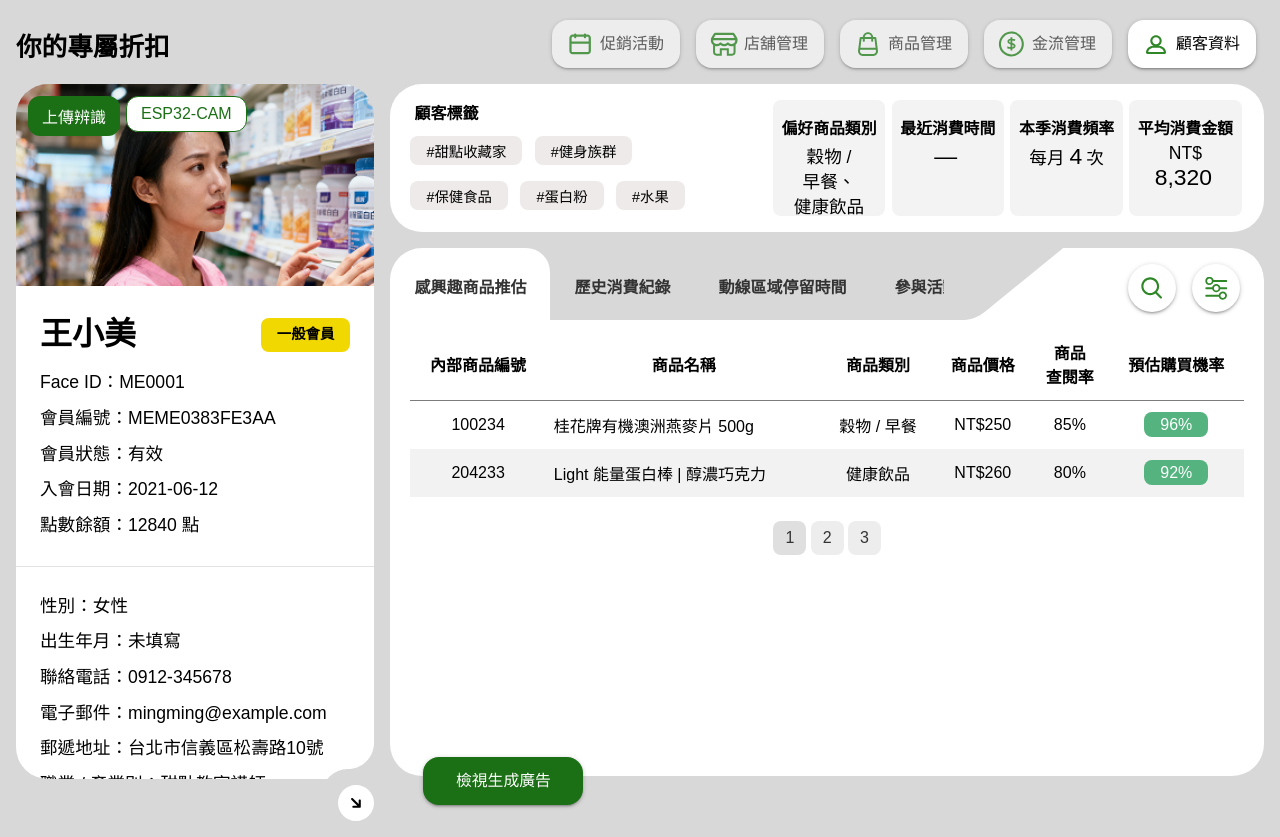
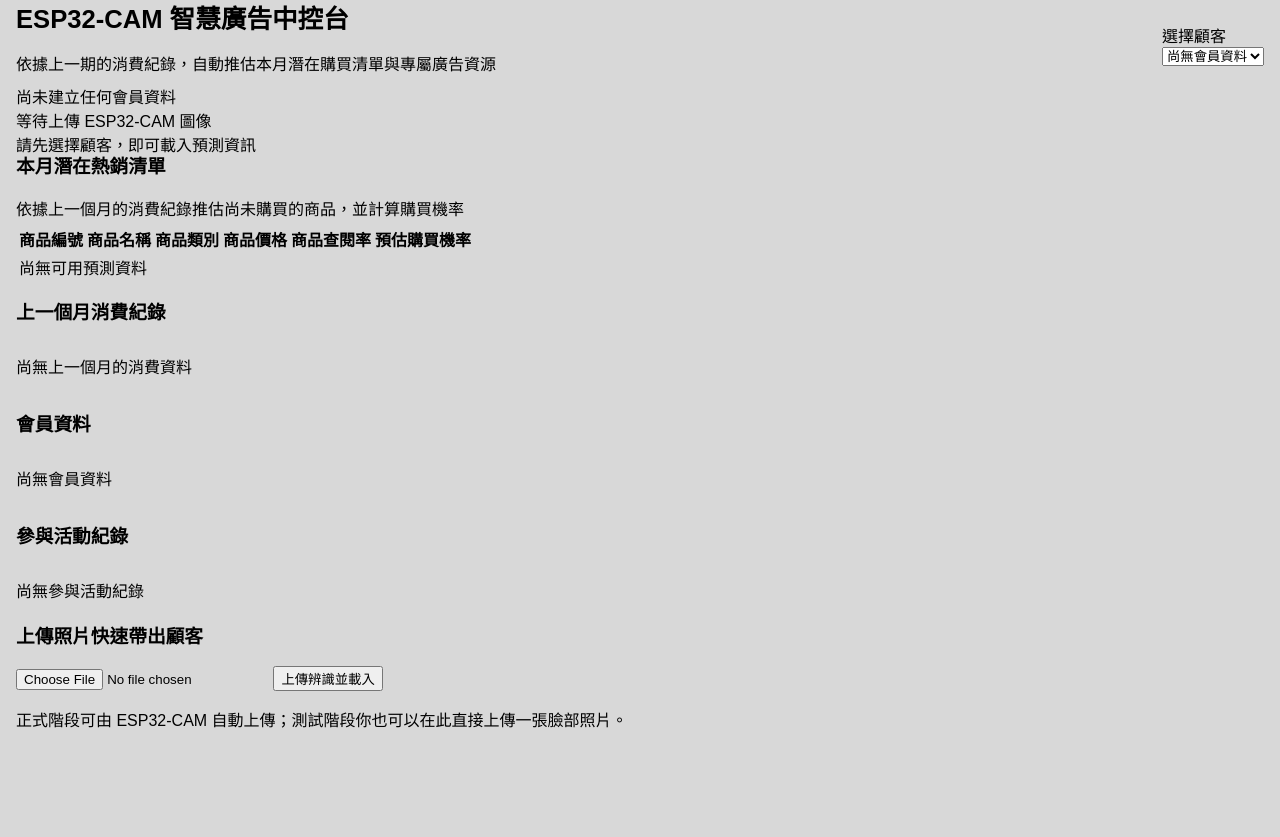
Before and after one commit to phantom810193/esp32cam, a Flask app: page /manager in a window 1280 px wide. After the commit the page ends 728 px from the top, so only its background shows below. Run offline with Flask 3, Linux system fonts and the light colour scheme; data comes from the database, SQL or seed files in the repository; parts of the project's set-up code (start-up, migrations or seed data) failed here and were passed over.

Commit message:
Update manager.html

```diff
--- a/backend/templates/manager.html
+++ b/backend/templates/manager.html
@@ -1,206 +1,210 @@
-<!DOCTYPE html>
+<!doctype html>
 <html lang="zh-Hant">
   <head>
-  <meta charset="UTF-8">
-  <meta name="viewport" content="width=device-width, initial-scale=1.0">
-  <title>你的專屬折扣</title>
+    <meta charset="utf-8">
+    <meta name="viewport" content="width=device-width, initial-scale=1">
+    <title>智慧廣告管理後台</title>
     <link rel="stylesheet" href="{{ url_for('static', filename='css/manager.css') }}">
+    <link rel="preconnect" href="https://fonts.googleapis.com">
+    <link href="https://fonts.googleapis.com/css2?family=Inter:wght@500;700&family=Noto+Sans+TC:wght@400;500;700&display=swap" rel="stylesheet">
   </head>
   <body>
-  <header>
-    <h1>你的專屬折扣</h1>
-    <nav>
-      <ul id="nav-links">
-        <li class="event"><a href="#" title="促銷活動">促銷活動</a></li>
-        <li class="shop"><a href="#" title="店舖管理">店舖管理</a></li>
-        <li class="product"><a href="#" title="商品管理">商品管理</a></li>
-        <li class="payment"><a href="#" title="金流管理">金流管理</a></li>
-        <li class="customer active"><a href="#" title="顧客資料">顧客資料</a></li>
-      </ul>
-    </nav>
+    <div class="manager-shell">
+      <header class="manager-header">
+        <div class="header-title">
+          <h1>ESP32-CAM 智慧廣告中控台</h1>
+          <p>依據上一期的消費紀錄，自動推估本月潛在購買清單與專屬廣告資源</p>
+        </div>
+        <form class="member-picker" method="get" action="{{ url_for('manager_dashboard_view') }}">
+          <label for="member_id">選擇顧客</label>
+          <div class="picker-input">
+            <select id="member_id" name="member_id" onchange="this.form.submit()">
+              {% if members %}
+                {% for profile in members %}
+                  <option value="{{ profile.member_id }}" {% if context and profile.member_id == context.member_id %}selected{% endif %}>
+                    {{ profile.mall_member_id or profile.member_id }} · {{ profile.profile_label|replace('-', ' ') }}
+                  </option>
+                {% endfor %}
+              {% else %}
+                <option value="" selected>尚無會員資料</option>
+              {% endif %}
+            </select>
+            <noscript><button type="submit">載入</button></noscript>
+          </div>
+        </form>
       </header>
 
-  <main id="customer-profile">
-    <!-- 左側：顧客卡 -->
-    <article id="customer-information">
-      <h2 class="hide">顧客資料</h2>
+      {% if error %}
+        <div class="alert">{{ error }}</div>
+      {% endif %}
 
-      <!-- 顧客照片：優先最新上傳；否則預設 -->
-      <figure class="customer-photo">
-        {% set photo_src = (context.hero_image_url if context and context.hero_image_url else url_for('static', filename='images/face.jpg')) %}
-        <img src="{{ photo_src }}" alt="Customer Photo">
-
-        <!-- 測試：本地上傳圖片立即辨識（POST 到 /manager） -->
-        <form class="photo-upload" method="post" enctype="multipart/form-data" style="position:absolute;left:12px;top:12px;">
-          <input id="image" name="image" type="file" accept="image/*" onchange="this.form.submit()" style="display:none">
-          <label for="image" class="btn a" title="上傳圖片辨識"
-                 style="display:inline-block;background:#1B6F15;color:#fff;padding:8px 14px;border-radius:12px;cursor:pointer;">上傳辨識</label>
-        </form>
-
-        <!-- 正式：ESP32-CAM 導覽（可改為你的前台上傳流程） -->
-        <a href="{{ url_for('index') }}" title="ESP32-CAM"
-           style="position:absolute;left:110px;top:12px;background:#fff;color:#1B6F15;padding:8px 14px;border-radius:12px;text-decoration:none;border:1px solid #1B6F15;">ESP32-CAM</a>
-      </figure>
-
-      <section class="customer-infolist">
-        <ul class="customer-basic-info">
-          <li class="customer-name">{{ (context.member.mall_member_id if context and context.member and context.member.mall_member_id else "王小美") }}</li>
-          <li class="customer-level general">一般會員</li>
-          <li>Face ID：{{ context.member_id if context else "ME0001" }}</li>
-          <li>會員編號：{{ context.member.mall_member_id if context and context.member and context.member.mall_member_id else "MEME0383FE3AA" }}</li>
-          <li>會員狀態：{{ context.member.member_status if context and context.member and context.member.member_status else "有效" }}</li>
-          <li>入會日期：{{ context.member.joined_at if context and context.member and context.member.joined_at else "2021-06-12" }}</li>
-          <li>點數餘額：{{ "%.0f"|format(context.member.points_balance) if context and context.member and context.member.points_balance is not none else "12840" }} 點</li>
-        </ul>
-
-        <ul class="customer-contact-info">
-          <li>性別：{{ context.member.gender if context and context.member and context.member.gender else "女性" }}</li>
-          <li>出生年月：{{ context.member.birth_month if context and context.member and context.member.birth_month else "未填寫" }}</li>
-          <li>聯絡電話：{{ context.member.phone if context and context.member and context.member.phone else "0912-345678" }}</li>
-          <li>電子郵件：{{ context.member.email if context and context.member and context.member.email else "mingming@example.com" }}</li>
-          <li>郵遞地址：{{ context.member.address if context and context.member and context.member.address else "台北市信義區松壽路10號" }}</li>
-          <li>職業 / 產業別：{{ context.member.occupation if context and context.member and context.member.occupation else "甜點教室講師" }}</li>
-        </ul>
-      </section>
-    </article>
-
-    <!-- 右側：標籤、偏好、清單頁籤 -->
-    <article id="customer-details">
-      <section id="customer-tags">
-        <h2>顧客標籤</h2>
-        <ul class="customer-taglist">
-          <li>#甜點收藏家</li>
-          <li>#健身族群</li>
-          <li>#保健食品</li>
-          <li>#蛋白粉</li>
-          <li>#水果</li>
-          <li>#美妝愛好</li>
-        </ul>
+      <main class="dashboard">
+        <section class="hero-card">
+          <div class="hero-image">
+            {% if context and context.hero_image_url %}
+              <img src="{{ context.hero_image_url }}" alt="顧客影像" loading="lazy">
+            {% else %}
+              <div class="hero-placeholder">等待上傳 ESP32-CAM 圖像</div>
+            {% endif %}
+          </div>
+          <div class="hero-info">
+            {% if context %}
+              {% set member_profile = context.member %}
+              {% set display_name = member_profile.mall_member_id if member_profile and member_profile.mall_member_id else (member_profile.member_id if member_profile and member_profile.member_id else context.member_id) %}
+              <div class="hero-meta">
+                <span class="tag scenario">情境：{{ context.scenario_key }}</span>
+                <span class="tag window">分析區間：{{ context.prediction.window_label }}</span>
+              </div>
+              <h2>{{ display_name or '未知顧客' }}</h2>
+              <p class="member-profile">{{ member_profile.profile_label|replace('-', ' ') if member_profile else '尚未辨識' }}</p>
+              <dl class="hero-stats">
+                <div>
+                  <dt>核心主打</dt>
+                  <dd>{{ context.analysis.recommended_item or '等待歷史累積' }}</dd>
+                </div>
+                <div>
+                  <dt>預估轉換率</dt>
+                  <dd>{{ context.analysis.probability_percent }}%</dd>
+                </div>
+                <div>
+                  <dt>歷史訂單數</dt>
+                  <dd>{{ context.analysis.total_purchases }}</dd>
+                </div>
+              </dl>
+              <div class="hero-links">
+                <a class="btn" href="{{ context.ad_url }}" target="_blank" rel="noopener">顧客版廣告頁</a>
+                <a class="btn" href="{{ context.ad_image_url }}" target="_blank" rel="noopener">下載疊字廣告圖</a>
+              </div>
+            {% else %}
+              <div class="hero-empty">請先選擇顧客，即可載入預測資訊</div>
+            {% endif %}
+          </div>
         </section>
 
-      <section id="customer-preferences">
-        <h2 class="hide">顧客偏好</h2>
-        <ul class="customer-preferencelist">
-          <li><span>偏好商品類別</span>穀物 / 早餐、健康飲品</li>
-          <li><span>最近消費時間</span><i>{{ (context.prediction.window_label if context and context.prediction else "—") }}</i></li>
-          <li><span>本季消費頻率</span>每月 <i>4</i>次</li>
-          <li><span>平均消費金額</span>NT$ <i>8,320</i></li>
-        </ul>
-      </section>
-
-      <section id="customer-purchase-history">
-        <h2 class="hide">顧客購買歷史</h2>
-        <span id="tab-1">1</span>
-        <span id="tab-2">2</span>
-        <span id="tab-3">3</span>
-        <span id="tab-4">4</span>
-
-        <div id="tab">
-          <ul>
-            <li><a href="#tab-1" title="感興趣商品推估">感興趣商品推估</a></li>
-            <li><a href="#tab-2" title="歷史消費紀錄">歷史消費紀錄</a></li>
-            <li><a href="#tab-3" title="動線區域停留時間">動線區域停留時間</a></li>
-            <li><a href="#tab-4" title="參與活動紀錄">參與活動紀錄</a></li>
-          </ul>
-
-          <!-- Tab 1：感興趣商品推估 -->
-          <div class="tab-content-1">
-            <h3 class="hide">感興趣商品推估</h3>
-            <ul class="tool">
-              <li><a href="#" class="search">搜尋</a></li>
-              <li><a href="#" class="filter">篩選</a></li>
-            </ul>
-
+        <section class="insights-card">
+          <header>
+            <div>
+              <h3>本月潛在熱銷清單</h3>
+              <p>依據上一個月的消費紀錄推估尚未購買的商品，並計算購買機率</p>
+            </div>
+            {% if context %}
+              <span class="window-label">分析窗口：{{ context.prediction.window_label }}</span>
+            {% endif %}
+          </header>
+          <div class="table-wrapper">
             <table>
               <thead>
                 <tr>
-                <th>內部商品編號</th>
+                  <th>商品編號</th>
                   <th>商品名稱</th>
                   <th>商品類別</th>
                   <th>商品價格</th>
-                <th>商品<br/>查閱率</th>
+                  <th>商品查閱率</th>
                   <th>預估購買機率</th>
                 </tr>
               </thead>
               <tbody>
-              {% if context and context.prediction and context.prediction.items %}
-                {% for it in context.prediction.items %}
+                {% if context and context.prediction.items %}
+                  {% for item in context.prediction.items %}
                     <tr>
-                    <td>{{ it.product_code }}</td>
-                    <td>{{ it.product_name }}</td>
-                    <td>{{ it.category_label }}</td>
-                    <td>NT$ {{ '%.0f'|format(it.price) }}</td>
-                    <td>{{ '%.0f'|format(it.view_rate_percent or 0) }}%</td>
-                    {% set prob = (it.probability_percent or 0) %}
-                    <td><span class="{{ 'hight' if prob >= 80 else 'medium' }}">{{ '%.0f'|format(prob) }}%</span></td>
+                      <td>{{ item.product_code }}</td>
+                      <td>{{ item.product_name }}</td>
+                      <td>{{ item.category_label }}</td>
+                      <td>NT$ {{ '%.0f'|format(item.price) }}</td>
+                      <td>{{ '%.1f'|format(item.view_rate_percent) }}%</td>
+                      <td>{{ '%.1f'|format(item.probability_percent) }}%</td>
                     </tr>
                   {% endfor %}
                 {% else %}
-                <tr><td>100234</td><td>桂花牌有機澳洲燕麥片 500g</td><td>穀物 / 早餐</td><td>NT$250</td><td>85%</td><td><span class="hight">96%</span></td></tr>
-                <tr><td>204233</td><td>Light 能量蛋白棒 | 醇濃巧克力</td><td>健康飲品</td><td>NT$260</td><td>80%</td><td><span class="hight">92%</span></td></tr>
+                  <tr><td colspan="6" class="empty">尚無可用預測資料</td></tr>
                 {% endif %}
               </tbody>
             </table>
-
-            <div class="advertising">
-              <ul class="advertising_info">
-                <li class="btn">
-                  {% if context and context.member_id %}
-                    <!-- 直接開 /ad/<member_id>（若 Gemini 正常，會帶 AI 文案；否則本地 fallback） -->
-                    <a href="{{ url_for('render_ad', member_id=context.member_id) }}" title="檢視生成廣告" target="_blank" rel="noopener">檢視生成廣告</a>
-                  {% else %}
-                    <a href="#" title="請先辨識或選擇顧客" onclick="alert('請先上傳照片或選擇顧客');return false;">檢視生成廣告</a>
-                  {% endif %}
+          </div>
+          {% if context and context.prediction.top_products %}
+            <div class="top-products">
+              <h4>上一期熱銷前三名</h4>
+              <ul>
+                {% for product in context.prediction.top_products %}
+                  <li>
+                    <strong>{{ product.item }}</strong>
+                    <span>數量 {{ product.quantity }}</span>
+                    <span>金額 NT$ {{ '%.0f'|format(product.total_price) }}</span>
                   </li>
+                {% endfor %}
               </ul>
             </div>
+          {% endif %}
+        </section>
 
-            <ul class="page">
-              <li class="active"><a href="#" title="第1頁">1</a></li>
-              <li><a href="#" title="第2頁">2</a></li>
-              <li><a href="#" title="第3頁">3</a></li>
+        <section class="history-card">
+          <header>
+            <h3>上一個月消費紀錄</h3>
+            {% if context %}<span>{{ context.prediction.window_label }}</span>{% endif %}
+          </header>
+          {% if context and context.prediction.history %}
+            <ul class="history-list">
+              {% for purchase in context.prediction.history %}
+                <li>
+                  <div>
+                    <strong>{{ purchase.item }}</strong>
+                    <span>數量 {{ '%.0f'|format(purchase.quantity) }} · 單價 NT$ {{ '%.0f'|format(purchase.unit_price) }}</span>
+                  </div>
+                  <time>{{ purchase.purchased_at }}</time>
+                </li>
+              {% endfor %}
             </ul>
-          </div>
-
-          <!-- Tab 2：歷史消費紀錄（這段原本是空的，補上渲染） -->
-          <div class="tab-content-2">
-            <h3 class="hide">歷史消費紀錄</h3>
-            <ul class="tool">
-              <li><a href="#" class="search">搜尋</a></li>
-              <li><a href="#" class="filter">篩選</a></li>
-            </ul>
-
-            {% if context and context.prediction and context.prediction.history %}
-              <table>
-                <thead>
-                  <tr>
-                    <th>品項</th>
-                    <th>數量</th>
-                    <th>單價</th>
-                    <th>消費日期</th>
-                  </tr>
-                </thead>
-                <tbody>
-                  {% for p in context.prediction.history %}
-                    <tr>
-                      <td style="text-align:left">{{ p.item }}</td>
-                      <td>{{ '%.0f'|format(p.quantity) }}</td>
-                      <td>NT$ {{ '%.0f'|format(p.unit_price) }}</td>
-                      <td>{{ p.purchased_at }}</td>
-                    </tr>
-                  {% endfor %}
-                </tbody>
-              </table>
           {% else %}
             <p class="empty">尚無上一個月的消費資料</p>
           {% endif %}
+        </section>
+
+        <section class="member-card">
+          <header><h3>會員資料</h3></header>
+          {% if context and context.member %}
+            <dl class="member-info">
+              <div><dt>會員編號</dt><dd>{{ context.member.mall_member_id or '尚未加入會員' }}</dd></div>
+              <div><dt>會員狀態</dt><dd>{{ context.member.member_status }}</dd></div>
+              <div><dt>加入日期</dt><dd>{{ context.member.joined_at }}</dd></div>
+              <div><dt>職業 / 產業別</dt><dd>{{ context.member.occupation or '—' }}</dd></div>
+              <div><dt>聯絡電話</dt><dd>{{ context.member.phone }}</dd></div>
+              <div><dt>電子郵件</dt><dd>{{ context.member.email }}</dd></div>
+              <div><dt>郵遞地址</dt><dd>{{ context.member.address or '—' }}</dd></div>
+              <div><dt>點數餘額</dt><dd>{{ '%.0f'|format(context.member.points_balance) }}</dd></div>
+            </dl>
+          {% else %}
+            <p class="empty">尚無會員資料</p>
+          {% endif %}
+        </section>
+
+        <section class="activities-card">
+          <header><h3>參與活動紀錄</h3></header>
+          {% if context and context.prediction.activities %}
+            <ul class="activity-list">
+              {% for activity in context.prediction.activities %}
+                <li>
+                  <div>
+                    <strong>{{ activity.title }}</strong>
+                    <p>{{ activity.description }}</p>
                   </div>
+                  <time>{{ activity.timestamp }}</time>
+                </li>
+              {% endfor %}
+            </ul>
+          {% else %}
+            <p class="empty">尚無參與活動紀錄</p>
+          {% endif %}
+        </section>
 
-          <div class="tab-content-3"><p>內容-3</p></div>
-          <div class="tab-content-4"><p>內容-4</p></div>
+        <section class="uploader-card">
+          <h3>上傳照片快速帶出顧客</h3>
+          <form class="upload-box" method="post" action="{{ url_for('manager_dashboard_view') }}" enctype="multipart/form-data">
+            <input type="file" name="image" accept="image/*" required>
+            <button type="submit">上傳辨識並載入</button>
+          </form>
+          <p class="hint">正式階段可由 ESP32-CAM 自動上傳；測試階段你也可以在此直接上傳一張臉部照片。</p>
+        </section>
+      </main>
     </div>
-      </section>
-    </article>
-  </main>
   </body>
 </html>
```
Lines whose indentation alone changed are shown as unchanged.
